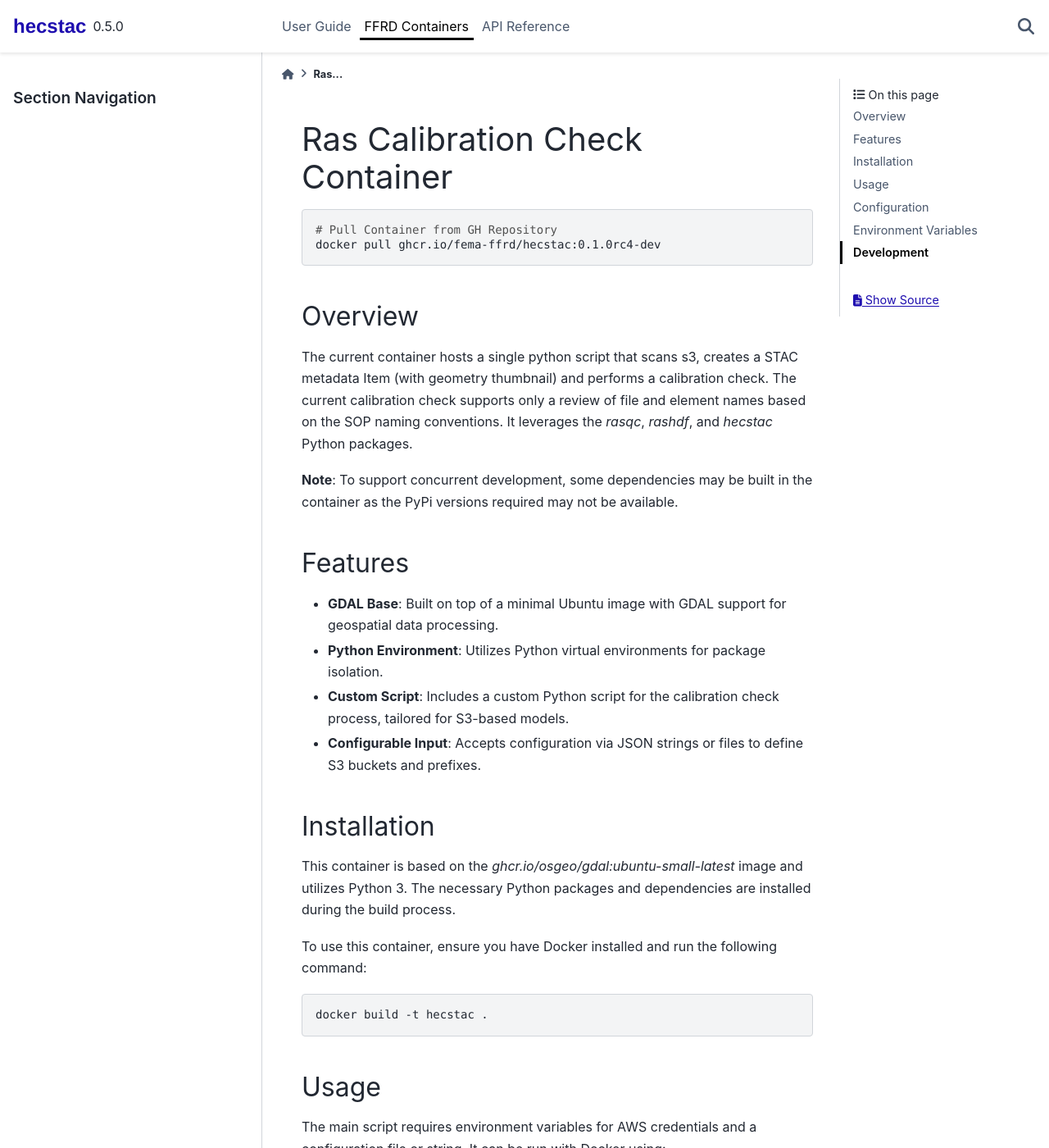
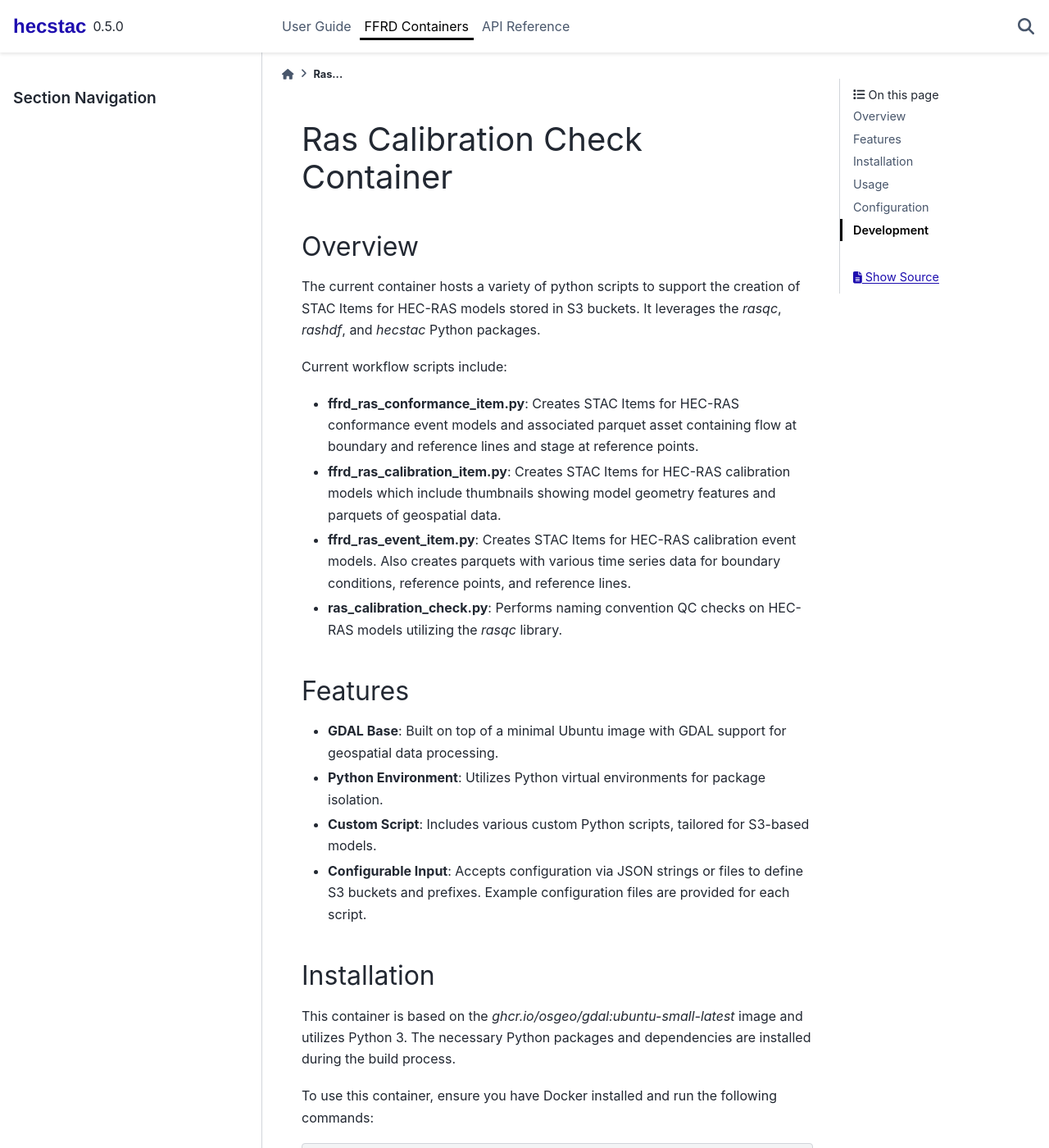
Before and after one commit to fema-ffrd/hecstac, a Sphinx documentation site: the page built from docs/source/ffrd_containers.rst, in a window 1280 px wide and 1400 px high. Shown: the whole window at 82% size. Built offline with Sphinx 7.4.7 and the PyData theme 0.15.4, drawn with Linux system fonts in a browser that asks for light colours; some of the changed text lies outside the part shown.

Commit message:
Update docs

```diff
--- a/docs/source/ffrd_containers.rst
+++ b/docs/source/ffrd_containers.rst
@@ -2,55 +2,60 @@
 Ras Calibration Check Container
 ===============================
 
-.. code-block:: bash
-
-    # Pull Container from GH Repository
-    docker pull ghcr.io/fema-ffrd/hecstac:0.1.0rc4-dev
-
 Overview
 ========
 
-The current container hosts a single python script that scans s3, creates a STAC metadata Item (with geometry thumbnail) and performs
-a calibration check. The current calibration check supports only a review of file and element names based on the SOP naming conventions.
-It leverages the `rasqc`, `rashdf`, and `hecstac` Python packages.
+The current container hosts a variety of python scripts to support the creation of STAC Items for HEC-RAS models stored in S3 buckets. It leverages the `rasqc`, `rashdf`, and `hecstac` Python packages.
 
-**Note**: To support concurrent development, some dependencies may be built in the container as the PyPi versions required may not be available.
+Current workflow scripts include:
+
+- **ffrd_ras_conformance_item.py**: Creates STAC Items for HEC-RAS conformance event models and associated parquet asset containing flow at boundary and reference lines and stage at reference points.
+- **ffrd_ras_calibration_item.py**: Creates STAC Items for HEC-RAS calibration models which include thumbnails showing model geometry features and parquets of geospatial data.
+- **ffrd_ras_event_item.py**: Creates STAC Items for HEC-RAS calibration event models. Also creates parquets with various time series data for boundary conditions, reference points, and reference lines.
+- **ras_calibration_check.py**: Performs naming convention QC checks on HEC-RAS models utilizing the `rasqc` library.
 
 Features
 ========
 
 - **GDAL Base**: Built on top of a minimal Ubuntu image with GDAL support for geospatial data processing.
 - **Python Environment**: Utilizes Python virtual environments for package isolation.
-- **Custom Script**: Includes a custom Python script for the calibration check process, tailored for S3-based models.
-- **Configurable Input**: Accepts configuration via JSON strings or files to define S3 buckets and prefixes.
+- **Custom Script**: Includes various custom Python scripts, tailored for S3-based models.
+- **Configurable Input**: Accepts configuration via JSON strings or files to define S3 buckets and prefixes. Example configuration files are provided for each script.
 
 Installation
 ============
 
 This container is based on the `ghcr.io/osgeo/gdal:ubuntu-small-latest` image and utilizes Python 3. The necessary Python packages and dependencies are installed during the build process.
 
-To use this container, ensure you have Docker installed and run the following command:
+To use this container, ensure you have Docker installed and run the following commands:
 
 .. code-block:: bash
 
-    docker build -t hecstac .
+    docker pull ghcr.io/fema-ffrd/hecstac:pr-118
+
+    docker run -it --rm ghcr.io/fema-ffrd/hecstac:pr-118
 
 Usage
 =====
 
-The main script requires environment variables for AWS credentials and a configuration file or string. It can be run with Docker using:
+All scripts require environment variables for AWS credentials which can be set in a .env file using the following command:
 
 .. code-block:: bash
 
-    docker run --rm -e AWS_ACCESS_KEY_ID=<your-access-key> -e AWS_SECRET_ACCESS_KEY=<your-secret-key> \
-        hecstac --config '<your-config-json>'
+    printf "AWS_ACCESS_KEY_ID=<YOUR_ACCESS_KEY>\nAWS_SECRET_ACCESS_KEY=<YOUR_SECRET_KEY>\nAWS_REGION=us-east-1\n" > .env
+
+The processes can then be run with the desired script and configuration:
+
+.. code-block:: bash
+
+    python ffrd_ras_conformance_item.py --config example-configs/ras_conformance_item.json
 
 Configuration
 =============
 
-The script requires a configuration in JSON format, which specifies the S3 bucket and prefix for the HEC-RAS models. The configuration can be provided as a JSON string or as a path to a JSON file.
+The scripts requires a configuration in JSON format, which specifies the inputs and resulting outputs. The configuration can be provided as a JSON string or as a path to a JSON file.
 
-Example JSON Configurations
+Example RAS Calibration Check JSON Configuration
 ---------------------------
 
 Single model example:
@@ -81,17 +86,42 @@ Multiple model example:
         }
     ]
 
-Environment Variables
-=====================
+Example RAS Conformance Item JSON Configuration
+---------------------------
 
-- **AWS_ACCESS_KEY_ID**: Your AWS access key ID.
-- **AWS_SECRET_ACCESS_KEY**: Your AWS secret access key.
+Single model example:
 
-These environment variables are required for accessing the S3 resources.
+.. code-block:: json
+
+    {
+        "model_prefix": "s3://trinity-pilot/conformance/simulations/event-data/1/hydraulics/blw-clear-fork",
+        "timeseries_output_path": "s3://trinity-pilot/stac/prod-support/conformance/hydraulics/event_id=1/model=blw-clear-fork/timeseries.pq",
+        "source_model_item": "s3://trinity-pilot/stac/prod-support/calibration/model=blw-clear-fork/item.json"
+    }
+
+Multiple model example:
+
+.. code-block:: json
+
+    [
+        {
+        "model_prefix": "s3://trinity-pilot/conformance/simulations/event-data/1/hydraulics/blw-clear-fork",
+        "timeseries_output_path": "s3://trinity-pilot/stac/prod-support/conformance/hydraulics/event_id=1/model=blw-clear-fork/timeseries.pq"
+        },
+        {
+        "model_prefix": "s3://trinity-pilot/conformance/simulations/event-data/1/hydraulics/bardwell-creek",
+        "timeseries_output_path": "s3://trinity-pilot/stac/prod-support/conformance/hydraulics/event_id=1/model=bardwell-creek/timeseries.pq"
+        },
+        {
+        "model_prefix": "s3://trinity-pilot/conformance/simulations/event-data/1/hydraulics/bedias-creek",
+        "timeseries_output_path": "s3://trinity-pilot/stac/prod-support/conformance/hydraulics/event_id=1/model=bedias-creek/timeseries.pq"
+        }
+    ]
 
 Development
 ===========
 
 The container is built in two stages:
-1. **Build Stage**: Compiles and installs the `rasqc` and `hecstac` packages.
+
+1. **Build Stage**: Compiles and installs the `hecstac` package.
 2. **Production Stage**: Sets up a clean environment with only the necessary runtime dependencies.
```
